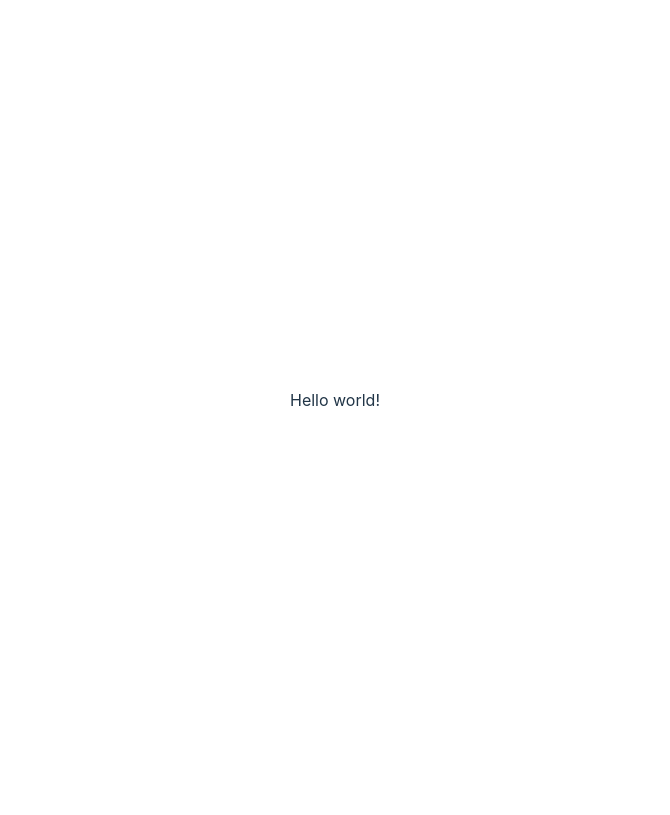
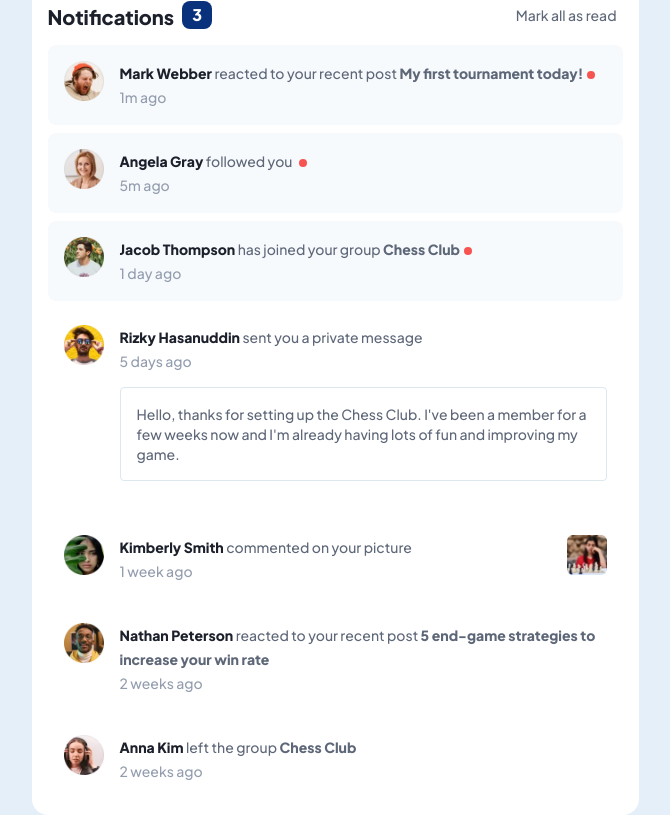
Before and after one commit to mizek1/notifications-page-main, a React (Vite) app: page / in a window 1280 px wide. Shown: the whole page, without its empty margins (305-975 px from the left). Built offline with nearby package versions, Linux system fonts and the light colour scheme.

Commit message:
add: notification component

```diff
--- a/src/App.less
+++ b/src/App.less
@@ -1,41 +1,159 @@
+@import url(variables.less);
+
 #root {
-  max-width: 1280px;
-  margin: 0 auto;
-  padding: 2rem;
-  text-align: center;
+  width: 100vw;
+  height: 100vh;
 }
 
-.logo {
-  height: 6em;
-  padding: 1.5em;
-  will-change: filter;
-}
-.logo:hover {
-  filter: drop-shadow(0 0 2em #646cffaa);
-}
-.logo.react:hover {
-  filter: drop-shadow(0 0 2em #61dafbaa);
-}
+.container {
+  height: 100%;
+  background-color: @neutral-10;
+  padding: 1rem;
+  border-radius: 1rem;
 
-@keyframes logo-spin {
-  from {
-    transform: rotate(0deg);
+  header {
+    display: flex;
+    justify-content: space-between;
+    align-items: center;
+    margin-bottom: 1rem;
+
+    h1 {
+      display: flex;
+      align-items: flex-end;
+      font-size: 1.25rem;
+      margin: 0;
+    }
+
+    button {
+      cursor: pointer;
+      font-size: 0.875rem;
+      color: @neutral-60;
+      border: none;
+      background-color: transparent;
+      transition: all 0.2s ease-in-out;
+
+      &:hover {
+        color: @secondary-color;
+      }
+    }
   }
-  to {
-    transform: rotate(360deg);
+
+  .counter {
+    font-size: 1rem;
+    margin-left: 0.5rem;
+    padding: 0.1rem 0.625rem;
+    color: @neutral-10;
+    background-color: @secondary-color;
+    border-radius: 0.5rem;
+  }
+
+  ul {
+    list-style: none;
+    margin: 0;
+    padding: 0;
+    display: flex;
+    flex-direction: column;
+    gap: 0.5rem;
+
+    li {
+      display: flex;
+      gap: 1rem;
+      padding: 1rem;
+      border-radius: 0.5rem;
+
+      &.unread {
+        background-color: @neutral-20;
+
+        .unread {
+          display: inline-block;
+          margin-left: 0.25rem;
+          width: 0.5rem;
+          height: 0.5rem;
+          border-radius: 50%;
+          background-color: @primary-color;
+        }
+      }
+
+      section {
+        width: 100%;
+      }
+
+      img {
+        width: 2.5em;
+        height: 2.5em;
+      }
+
+      a {
+        text-decoration: none;
+        font-weight: 600;
+        transition: all 0.2s ease-in-out;
+
+        &:first-child {
+          color: @neutral-70;
+        }
+
+        &:not(:first-child) {
+          color: @neutral-60;
+        }
+
+        &:hover {
+          color: @secondary-color;
+        }
+      }
+
+      article {
+        display: flex;
+        justify-content: space-between;
+
+        img {
+          cursor: pointer;
+
+          &:hover {
+            box-shadow: 0 0 10px 1px @neutral-30;
+          }
+        }
+      }
+
+      h2 {
+        font-size: 0.875rem;
+        font-weight: 500;
+        margin: 0;
+        color: @neutral-60;
+      }
+
+      time {
+        display: block;
+        font-size: 0.875rem;
+        color: @neutral-50;
+      }
+
+      p {
+        border: 1px solid @neutral-40;
+        border-radius: 0.25rem;
+        font-size: 0.875rem;
+        line-height: 1.25rem;
+        padding: 1rem;
+        color: @neutral-60;
+        cursor: pointer;
+        transition: all 0.2s ease-in-out;
+
+        &:hover {
+          background-color: @neutral-40;
+        }
+      }
+    }
   }
 }
 
-@media (prefers-reduced-motion: no-preference) {
-  a:nth-of-type(2) .logo {
-    animation: logo-spin infinite 20s linear;
+@media (min-width: 576px) {
+  #root {
+    display: flex;
+    place-items: center;
+  }
+
+  .container {
+    max-width: 575px;
+    height: auto;
+    margin: 0 auto;
   }
 }
-
-.card {
-  padding: 2em;
-}
-
-.read-the-docs {
-  color: #888;
-}
--- a/src/App.tsx
+++ b/src/App.tsx
@@ -1,7 +1,114 @@
+import { useState } from 'react';
 import './App.less';
+import { Notification, NotificationProps } from './components/Notification';
+
+const Notifications: NotificationProps[] = [
+  {
+    user: 'Mark Webber',
+    userPicture: '/avatar-mark-webber.webp',
+    message: 'reacted to your recent post',
+    time: '1m ago',
+    unread: true,
+    link: 'My first tournament today!',
+  },
+  {
+    user: 'Angela Gray',
+    userPicture: '/avatar-angela-gray.webp',
+    message: 'followed you',
+    time: '5m ago',
+    unread: true,
+  },
+  {
+    user: 'Jacob Thompson',
+    userPicture: '/avatar-jacob-thompson.webp',
+    message: 'has joined your group',
+    time: '1 day ago',
+    unread: true,
+    link: 'Chess Club',
+  },
+  {
+    user: 'Rizky Hasanuddin',
+    userPicture: '/avatar-rizky-hasanuddin.webp',
+    message: 'sent you a private message',
+    time: '5 days ago',
+    unread: false,
+    privateMessage: `Hello, thanks for setting up the Chess Club. I've been a member for a few weeks now and
+    I'm already having lots of fun and improving my game.`,
+  },
+  {
+    user: 'Kimberly Smith',
+    userPicture: '/avatar-kimberly-smith.webp',
+    message: 'commented on your picture',
+    time: '1 week ago',
+    unread: false,
+    picture: '/image-chess.webp',
+  },
+  {
+    user: 'Nathan Peterson',
+    userPicture: '/avatar-nathan-peterson.webp',
+    message: 'reacted to your recent post',
+    time: '2 weeks ago',
+    unread: false,
+    link: '5 end-game strategies to increase your win rate',
+  },
+  {
+    user: 'Anna Kim',
+    userPicture: '/avatar-anna-kim.webp',
+    message: 'left the group',
+    time: '2 weeks ago',
+    unread: false,
+    link: 'Chess Club',
+  },
+];
 
 function App() {
-  return <>Hello world!</>;
+  const [notifications, setNotifications] = useState(Notifications);
+
+  function toggleRead() {
+    setNotifications(
+      notifications.map((notification) => {
+        return { ...notification, unread: !notification.unread };
+      })
+    );
+  }
+
+  function markAllAsRead() {
+    setNotifications(
+      notifications.map((notification) => ({ ...notification, unread: false }))
+    );
+  }
+
+  return (
+    <div className="container">
+      <header>
+        <h1>
+          Notifications
+          <span className="counter">
+            {
+              notifications.filter((notification) => {
+                return notification.unread;
+              }).length
+            }
+          </span>
+        </h1>
+        <aside>
+          <button onClick={markAllAsRead}>Mark all as read</button>
+        </aside>
+      </header>
+      <main>
+        <ul>
+          {notifications.map((notification) => {
+            return (
+              <Notification
+                key={notification.user}
+                {...notification}
+              ></Notification>
+            );
+          })}
+        </ul>
+      </main>
+    </div>
+  );
 }
 
 export default App;
--- /dev/null
+++ b/src/components/Notification.tsx
@@ -0,0 +1,32 @@
+export interface NotificationProps {
+  user: string;
+  userPicture: string;
+  message: string;
+  time: string;
+  unread: boolean;
+  link?: string;
+  picture?: string;
+  privateMessage?: string;
+  onClick: () => void;
+}
+
+export function Notification(props: NotificationProps) {
+  const { user, userPicture, message, time, unread } = props;
+  return (
+    <li className={unread ? 'unread' : ''}>
+      <img src={userPicture} alt={user + ' picture'}></img>
+      <section>
+        <article>
+          <h2>
+            <a href="#">{user}</a> {message + ' '}
+            {props.link && <a href="#">{props.link}</a>}
+            {unread && <span className="unread"></span>}
+            <time>{time}</time>
+          </h2>
+          {props.picture && <img src={props.picture} alt="picture"></img>}
+        </article>
+        {props.privateMessage && <p>{props.privateMessage}</p>}
+      </section>
+    </li>
+  );
+}
--- a/src/index.less
+++ b/src/index.less
@@ -1,27 +1,22 @@
+@import url(variables.less);
+
+* {
+  font-family: 'Plus Jakarta Sans', Inter, Avenir, Helvetica, Arial, sans-serif;
+}
+
 :root {
-  font-family: Inter, Avenir, Helvetica, Arial, sans-serif;
   font-size: 16px;
   line-height: 24px;
-  font-weight: 400;
+  font-weight: 500;
 
-  color-scheme: light dark;
-  color: rgba(255, 255, 255, 0.87);
-  background-color: #242424;
+  color: @neutral-70;
+  background-color: @neutral-30;
 
   font-synthesis: none;
   text-rendering: optimizeLegibility;
   -webkit-font-smoothing: antialiased;
   -moz-osx-font-smoothing: grayscale;
   -webkit-text-size-adjust: 100%;
-}
-
-a {
-  font-weight: 500;
-  color: #646cff;
-  text-decoration: inherit;
-}
-a:hover {
-  color: #535bf2;
 }
 
 body {
@@ -31,40 +26,3 @@ body {
   min-width: 320px;
   min-height: 100vh;
 }
-
-h1 {
-  font-size: 3.2em;
-  line-height: 1.1;
-}
-
-button {
-  border-radius: 8px;
-  border: 1px solid transparent;
-  padding: 0.6em 1.2em;
-  font-size: 1em;
-  font-weight: 500;
-  font-family: inherit;
-  background-color: #1a1a1a;
-  cursor: pointer;
-  transition: border-color 0.25s;
-}
-button:hover {
-  border-color: #646cff;
-}
-button:focus,
-button:focus-visible {
-  outline: 4px auto -webkit-focus-ring-color;
-}
-
-@media (prefers-color-scheme: light) {
-  :root {
-    color: #213547;
-    background-color: #ffffff;
-  }
-  a:hover {
-    color: #747bff;
-  }
-  button {
-    background-color: #f9f9f9;
-  }
-}
--- /dev/null
+++ b/src/variables.less
@@ -0,0 +1,12 @@
+// Primary colors
+@primary-color: hsl(1, 90%, 64%);
+@secondary-color: hsl(219, 85%, 26%);
+
+// Neutral colors
+@neutral-10: hsl(0, 0%, 100%);
+@neutral-20: hsl(210, 60%, 98%);
+@neutral-30: hsl(211, 68%, 94%);
+@neutral-40: hsl(205, 33%, 90%);
+@neutral-50: hsl(219, 14%, 63%);
+@neutral-60: hsl(219, 12%, 42%);
+@neutral-70: hsl(224, 21%, 14%);
```
